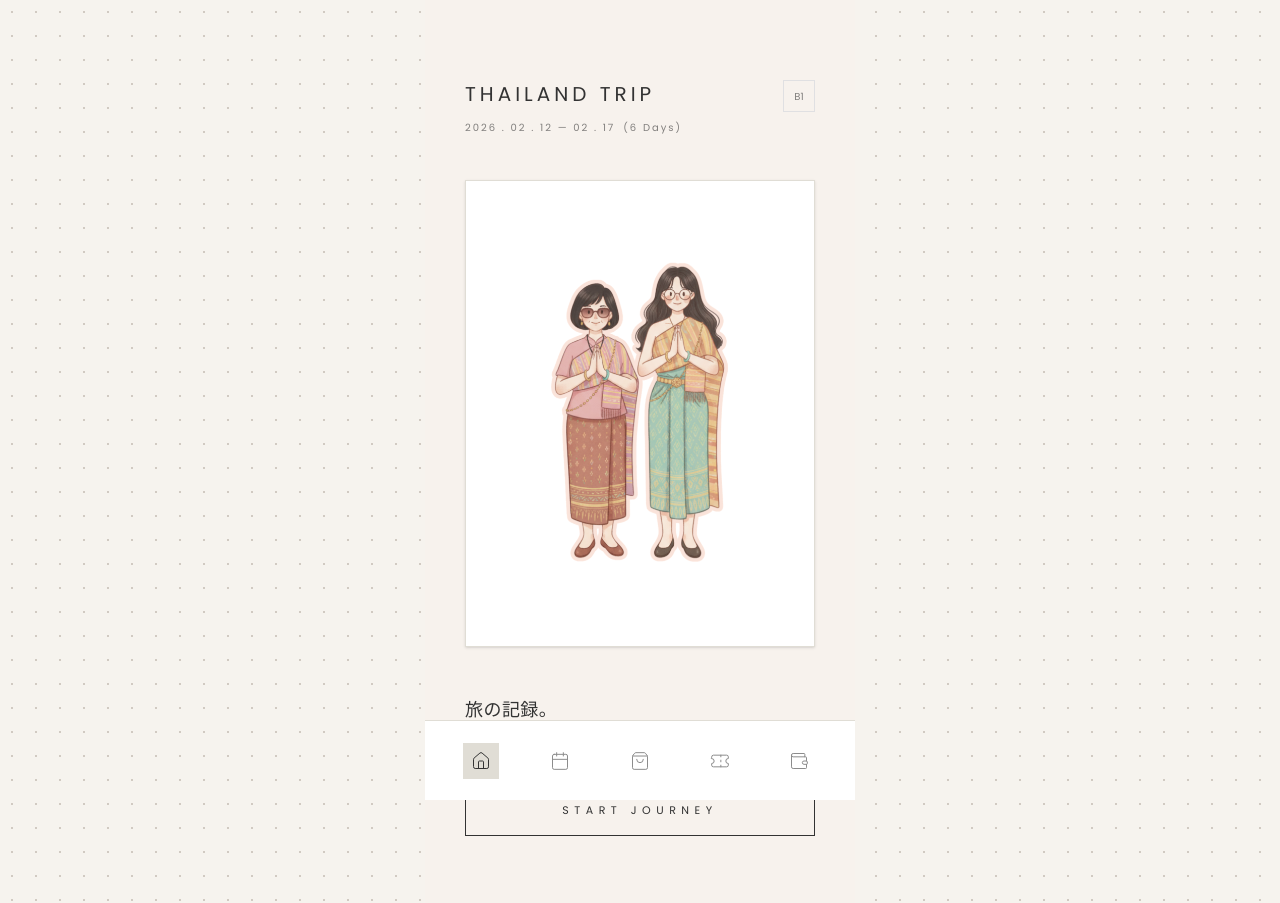
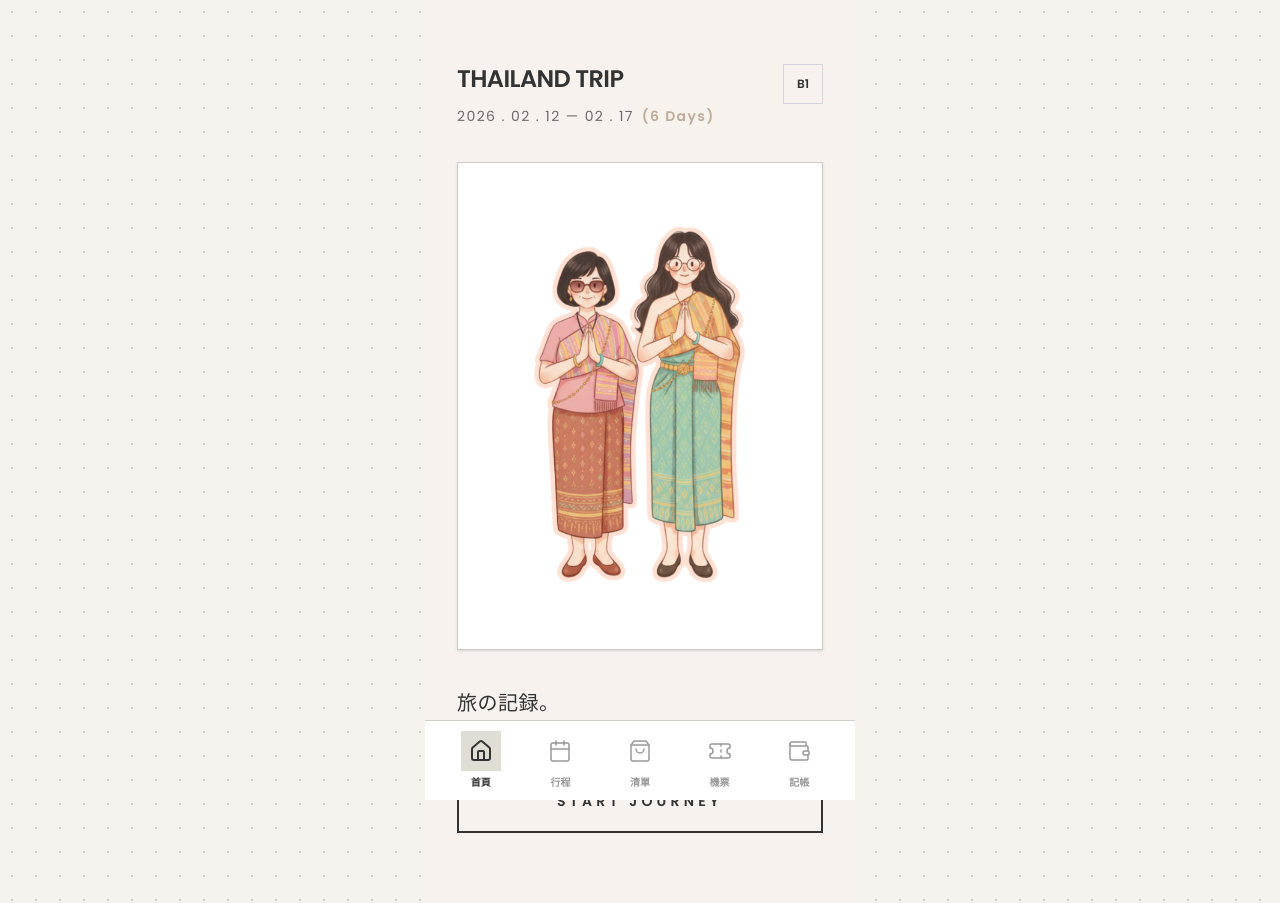
Before and after one commit to capybararrr-ops/trip-app, a React (Vite) app: page / in a window 1280 px wide. Shown: the top 903 px of the page. Built offline with nearby package versions, Linux system fonts and the light colour scheme; a web font is replaced by a local one.

Commit message:
Update App.tsx

```diff
--- a/src/App.tsx
+++ b/src/App.tsx
@@ -11,17 +11,16 @@ import ExpenseTab from './components/ExpenseTab';
 
 // --- MUJI 風格顏色定義 ---
 const MUJI_COLORS = {
-  bgLight: '#F7F2ED',     // 預設米砂色
-  bgLighter: '#EFEBE0',   // 淺木質色
-  textMain: '#333333',    // 深炭灰
-  textSub: '#8C8C8C',     // 灰褐色
-  border: '#E0DDD5'       // 極細邊框
+  bgLight: '#F7F2ED',
+  bgLighter: '#EFEBE0',
+  textMain: '#333333',
+  textSub: '#666666',     // 調深一點增加對比度，原本的 8C8C8C 太淡
+  border: '#D1CDC5'       // 邊框稍微加深
 };
 
 export default function App() {
   const [activeTab, setActiveTab] = useState('home');
 
-  // --- 本地資料讀取 ---
   const getInitialData = (key: string, defaultValue: any) => {
     const saved = localStorage.getItem(key);
     try {
@@ -48,7 +47,6 @@ export default function App() {
   const [shoppingList, setShoppingList] = useState(() => getInitialData('thai_shopping', []));
   const [expenseList, setExpenseList] = useState(() => getInitialData('thai_expense', []));
 
-  // --- 邏輯計算 ---
   const calculateDays = (start: string, end: string) => {
     const s = new Date(start);
     const e = new Date(end);
@@ -62,7 +60,6 @@ export default function App() {
     return `${s} — ${e}`;
   };
 
-  // --- 資料持久化 ---
   useEffect(() => {
     localStorage.setItem('muji_trip_title', JSON.stringify(tripTitle));
     localStorage.setItem('muji_start_date', JSON.stringify(startDate));
@@ -74,7 +71,6 @@ export default function App() {
     localStorage.setItem('thai_expense', JSON.stringify(expenseList));
   }, [tripTitle, startDate, endDate, currentMujiBg, scheduleData, flights, shoppingList, expenseList]);
 
-  // --- 功能函式 ---
   const handleBackup = () => {
     const allData = { tripTitle, startDate, endDate, currentMujiBg, scheduleData, flights, shoppingList, expenseList };
     navigator.clipboard.writeText(JSON.stringify(allData)).then(() => alert("✅ 資料密碼已複製！"));
@@ -89,9 +85,6 @@ export default function App() {
         if (p.startDate) setStartDate(p.startDate);
         if (p.endDate) setEndDate(p.endDate);
         if (p.scheduleData) setScheduleData(p.scheduleData);
-        if (p.flights) setFlights(p.flights);
-        if (p.shoppingList) setShoppingList(p.shoppingList);
-        if (p.expenseList) setExpenseList(p.expenseList);
         alert("🎉 資料還原成功！");
       } catch (e) { alert("❌ 格式錯誤"); }
     }
@@ -99,38 +92,38 @@ export default function App() {
 
   return (
     <div
-      className="max-w-[430px] mx-auto min-h-screen flex flex-col relative transition-colors duration-700 font-sans"
+      className="max-w-[430px] mx-auto min-h-screen flex flex-col relative transition-colors duration-700 font-sans text-base"
       style={{ backgroundColor: currentMujiBg, color: MUJI_COLORS.textMain }}
     >
       {/* --- Header 區域 --- */}
-      <header className="w-full px-10 pt-20 pb-10 flex justify-between items-start">
+      <header className="w-full px-8 pt-16 pb-8 flex justify-between items-start">
         <div className="flex flex-col flex-1">
           {isEditingTitle ? (
             <input
               autoFocus
-              className="text-xl font-medium tracking-[0.2em] bg-transparent border-b border-[#333333] outline-none w-full text-left"
+              className="text-2xl font-bold tracking-tight bg-transparent border-b border-[#333333] outline-none w-full text-left"
               value={tripTitle}
               onChange={(e) => setTripTitle(e.target.value)}
               onBlur={() => setIsEditingTitle(false)}
               onKeyDown={(e) => e.key === 'Enter' && setIsEditingTitle(false)}
             />
           ) : (
-            <h1 className="text-xl font-medium tracking-[0.2em] uppercase cursor-pointer text-left" onClick={() => setIsEditingTitle(true)}>
+            <h1 className="text-2xl font-bold tracking-tight uppercase cursor-pointer text-left leading-tight" onClick={() => setIsEditingTitle(true)}>
               {tripTitle}
             </h1>
           )}
 
-          <div className="mt-3 min-h-[20px] text-left">
+          <div className="mt-3 min-h-[24px] text-left">
             {isEditingDate ? (
-              <div className="flex items-center gap-2" onBlur={() => setIsEditingDate(false)}>
-                <input type="date" className="text-[10px] bg-transparent border-b border-gray-400 outline-none" value={startDate} onChange={(e) => setStartDate(e.target.value)} />
-                <span className="text-[10px] opacity-30">—</span>
-                <input type="date" className="text-[10px] bg-transparent border-b border-gray-400 outline-none" value={endDate} onChange={(e) => setEndDate(e.target.value)} />
+              <div className="flex items-center gap-3" onBlur={() => setIsEditingDate(false)}>
+                <input type="date" className="text-sm bg-transparent border-b border-gray-400 outline-none p-1" value={startDate} onChange={(e) => setStartDate(e.target.value)} />
+                <span className="text-sm opacity-40">—</span>
+                <input type="date" className="text-sm bg-transparent border-b border-gray-400 outline-none p-1" value={endDate} onChange={(e) => setEndDate(e.target.value)} />
               </div>
             ) : (
-              <p className="text-[10px] tracking-[0.2em] font-light cursor-pointer opacity-60 hover:opacity-100" onClick={() => setIsEditingDate(true)}>
+              <p className="text-sm tracking-widest font-medium cursor-pointer opacity-70 hover:opacity-100" onClick={() => setIsEditingDate(true)}>
                 {formatDateDisplay(startDate, endDate)}
-                <span className="ml-2">({calculateDays(startDate, endDate)} Days)</span>
+                <span className="ml-2 font-bold text-[#A69076]">({calculateDays(startDate, endDate)} Days)</span>
               </p>
             )}
           </div>
@@ -138,41 +131,42 @@ export default function App() {
 
         <button
           onClick={() => setCurrentMujiBg(currentMujiBg === MUJI_COLORS.bgLight ? MUJI_COLORS.bgLighter : MUJI_COLORS.bgLight)}
-          className="w-8 h-8 border border-gray-300 flex items-center justify-center text-[10px] opacity-60 transition-colors"
+          className="w-10 h-10 border border-gray-300 flex items-center justify-center text-xs font-bold transition-all active:bg-white"
         >
           {currentMujiBg === MUJI_COLORS.bgLight ? 'B1' : 'B2'}
         </button>
       </header>
 
       {/* --- Main 區域 --- */}
-      <main className="w-full px-10 flex-1 pb-40">
+      <main className="w-full px-8 flex-1 pb-40">
         {activeTab === 'home' && (
-          <div className="flex flex-col animate-in fade-in duration-1000">
-            <div className="w-full aspect-[3/4] bg-white border border-[#E0DDD5] flex items-center justify-center p-12 mb-12 shadow-sm transition-transform active:scale-[0.98] cursor-pointer" onClick={() => setActiveTab('schedule')}>
-              <img src={homeIllustration} alt="Trip" className="w-full h-auto grayscale-[20%] opacity-90 object-contain" />
+          <div className="flex flex-col animate-in fade-in duration-700">
+            <div className="w-full aspect-[3/4] bg-white border border-[#D1CDC5] flex items-center justify-center p-8 mb-10 shadow-sm" onClick={() => setActiveTab('schedule')}>
+              <img src={homeIllustration} alt="Trip" className="w-full h-auto opacity-95 object-contain" />
             </div>
 
-            <div className="space-y-8 text-left">
-              <h2 className="text-lg font-light leading-relaxed tracking-wide">
+            <div className="space-y-6 text-left">
+              <h2 className="text-xl font-normal leading-snug tracking-wide">
                 旅の記録。<br/>
-                <span className="text-[12px] opacity-40 tracking-widest uppercase">Memory of Adventure</span>
+                <span className="text-sm opacity-60 tracking-widest uppercase font-medium">Memory of Adventure</span>
               </h2>
 
               <button
                 onClick={() => setActiveTab('schedule')}
-                className="w-full py-4 border border-[#333333] text-[11px] tracking-[0.5em] font-medium uppercase hover:bg-[#333333] hover:text-white transition-all outline-none"
+                className="w-full py-5 border-2 border-[#333333] text-sm tracking-[0.3em] font-bold uppercase hover:bg-[#333333] hover:text-white transition-all active:scale-[0.98]"
               >
                 Start Journey
               </button>
 
               <div className="grid grid-cols-2 gap-4 mt-12">
-                <button onClick={handleBackup} className="py-4 border border-gray-300 text-[10px] tracking-widest opacity-60 hover:opacity-100 transition-opacity">BACKUP</button>
-                <button onClick={handleRestore} className="py-4 border border-gray-300 text-[10px] tracking-widest opacity-60 hover:opacity-100 transition-opacity">RESTORE</button>
+                <button onClick={handleBackup} className="py-4 border border-gray-300 text-xs font-bold tracking-widest opacity-70">BACKUP</button>
+                <button onClick={handleRestore} className="py-4 border border-gray-300 text-xs font-bold tracking-widest opacity-70">RESTORE</button>
               </div>
             </div>
           </div>
         )}
 
+        {/* 子分頁組件注入 */}
         {activeTab === 'schedule' && <ScheduleTab scheduleData={scheduleData} setScheduleData={setScheduleData} />}
         {activeTab === 'shopping' && <ShoppingTab shoppingList={shoppingList} setShoppingList={setShoppingList} />}
         {activeTab === 'bookings' && <BookingTab flights={flights} setFlights={setFlights} isEditing={false} setIsEditing={() => {}} />}
@@ -180,23 +174,24 @@ export default function App() {
       </main>
 
       {/* --- Navigation 區域 --- */}
-      <nav className="fixed bottom-0 left-1/2 -translate-x-1/2 w-full max-w-[430px] h-20 bg-white border-t border-[#E0DDD5] flex justify-around items-center px-4 z-50">
-        <NavButton Icon={Home} active={activeTab === 'home'} onClick={() => setActiveTab('home')} />
-        <NavButton Icon={Calendar} active={activeTab === 'schedule'} onClick={() => setActiveTab('schedule')} />
-        <NavButton Icon={ShoppingBag} active={activeTab === 'shopping'} onClick={() => setActiveTab('shopping')} />
-        <NavButton Icon={Ticket} active={activeTab === 'bookings'} onClick={() => setActiveTab('bookings')} />
-        <NavButton Icon={Wallet} active={activeTab === 'expense'} onClick={() => setActiveTab('expense')} />
+      <nav className="fixed bottom-0 left-1/2 -translate-x-1/2 w-full max-w-[430px] h-20 bg-white border-t border-[#D1CDC5] flex justify-around items-center px-4 z-50">
+        <NavButton Icon={Home} active={activeTab === 'home'} onClick={() => setActiveTab('home')} label="首頁" />
+        <NavButton Icon={Calendar} active={activeTab === 'schedule'} onClick={() => setActiveTab('schedule')} label="行程" />
+        <NavButton Icon={ShoppingBag} active={activeTab === 'shopping'} onClick={() => setActiveTab('shopping')} label="清單" />
+        <NavButton Icon={Ticket} active={activeTab === 'bookings'} onClick={() => setActiveTab('bookings')} label="機票" />
+        <NavButton Icon={Wallet} active={activeTab === 'expense'} onClick={() => setActiveTab('expense')} label="記帳" />
       </nav>
     </div>
   );
 }
 
-function NavButton({ Icon, active, onClick }: any) {
+function NavButton({ Icon, active, onClick, label }: any) {
   return (
-    <button onClick={onClick} className="flex flex-col items-center justify-center flex-1 transition-all outline-none">
+    <button onClick={onClick} className="flex flex-col items-center justify-center flex-1 transition-all outline-none gap-1">
       <div className={`p-2 transition-colors ${active ? 'bg-[#E0DDD5]' : 'bg-transparent'}`}>
-        <Icon size={20} strokeWidth={1.2} color={active ? '#333333' : '#8C8C8C'} />
+        <Icon size={24} strokeWidth={active ? 2 : 1.5} color={active ? '#333333' : '#999999'} />
       </div>
+      <span className={`text-[10px] font-bold ${active ? 'text-[#333333]' : 'text-[#999999]'}`}>{label}</span>
     </button>
   );
 }
```
